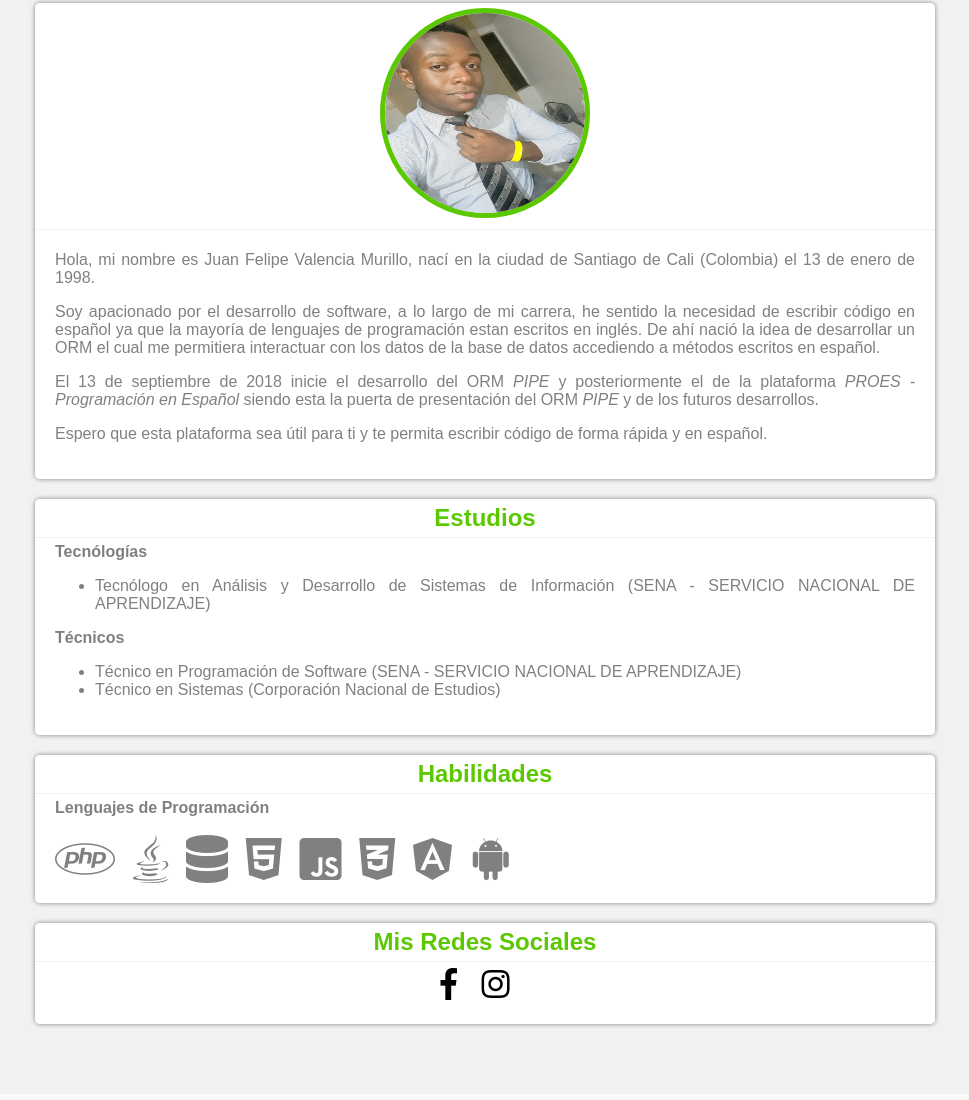
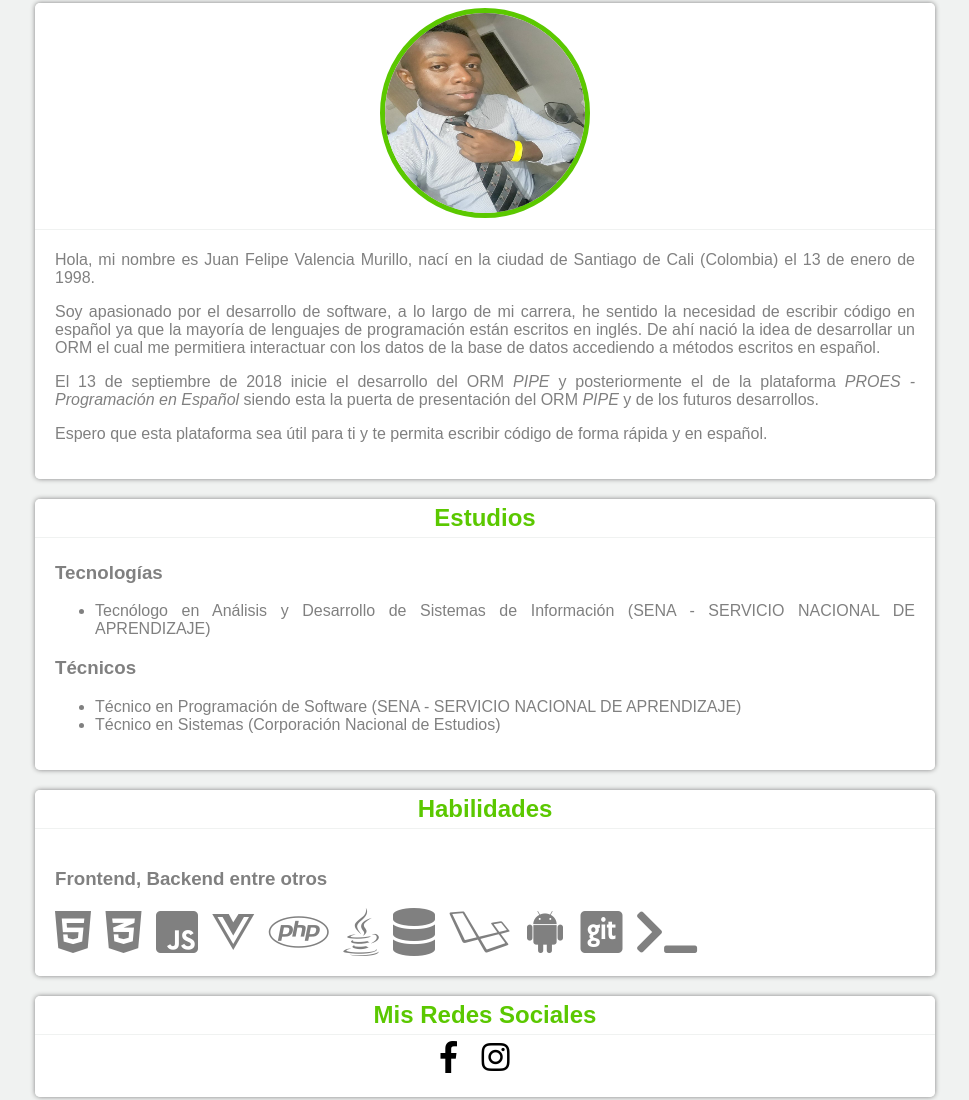
Before and after one commit to proesio/proes-web, a plain HTML site: page index.html at #!/desarrollador in a window 1280 px wide. Shown: the part 229-1329 px from the top of the page, without its empty margins (155-1124 px from the left). Drawn offline with Linux system fonts and the light colour scheme; a web font is replaced by a local one.

Commit message:
Desarrollador modificado.

```diff
--- a/paginas/desarrollador.html
+++ b/paginas/desarrollador.html
@@ -29,9 +29,35 @@
 		color:#5BC800;
 		font-size:200%;
 	}
+	.icono{
+		font-size:300%;
+		margin-right:10px;
+	}
+	.icono:hover{
+		color:#5BC800;
+		transition: 1s;
+	}
+	@media screen and (max-width:850px){
+		.icono{
+			font-size:200%;
+		}
+	}
+	@media screen and (max-width:682px){
+		.icono{
+			font-size:150%;
+		}
+	}
+	@media screen and (max-width:560px){
+		.icono{
+			font-size:100%;
+		}
+	}
 	@media screen and (max-width:500px){
 		.imagen-modal{
 			max-width:300px;
+		}
+		.texto{
+			font-size:80%;
 		}
 	}
 </style>
@@ -42,10 +68,10 @@
 		<div class="enc-info">
 			<center><img src="imagenes/perfil.jpg" onclick="abrirModal('foto_perfil')" class="perfil"/></center>
 		</div>
-		<div class="info">
-			</p>Hola, mi nombre es Juan Felipe Valencia Murillo, nací en la ciudad de Santiago de Cali (Colombia) el 13 de enero de 1998.</p>
+		<div class="info texto">
+			<p>Hola, mi nombre es Juan Felipe Valencia Murillo, nací en la ciudad de Santiago de Cali (Colombia) el 13 de enero de 1998.</p>
 			<p>
-			Soy apacionado por el desarrollo de software, a lo largo de mi carrera, he sentido la necesidad de escribir código en español ya que la mayoría de lenguajes de programación estan escritos en inglés.
+			Soy apasionado por el desarrollo de software, a lo largo de mi carrera, he sentido la necesidad de escribir código en español ya que la mayoría de lenguajes de programación están escritos en inglés.
 			De ahí nació la idea de desarrollar un ORM el cual me permitiera interactuar con los datos de la base de datos accediendo a métodos escritos en español.
 			</p>
 			<p>
@@ -60,12 +86,12 @@
 		<div class="enc-info">
 		Estudios
 		</div>
-		<div class="info">
-			<b>Tecnólogías</b>
+		<div class="info texto">
+			<h3>Tecnologías</h3>
 			<ul>
 			  <li>Tecnólogo en Análisis y Desarrollo de Sistemas de Información (SENA - SERVICIO NACIONAL DE APRENDIZAJE)</li>
 			</ul>
-			<b>Técnicos</b>
+			<h3>Técnicos</h3>
 			<ul>
 			  <li>Técnico en Programación de Software (SENA - SERVICIO NACIONAL DE APRENDIZAJE)</li>
 			  <li>Técnico en Sistemas (Corporación Nacional de Estudios)</li>
@@ -74,19 +100,24 @@
 	</div>
 	<div class="con-info">
 		<div class="enc-info">
-		Habilidades
+			Habilidades
 		</div>
-		<div class="info">
-			<b>Lenguajes de Programación</b>
-			<br><br>
-			<i class="fab fa-php" style="font-size:300%"></i>&nbsp;&nbsp;&nbsp;
-			<i class="fab fa-java" style="font-size:300%"></i>&nbsp;&nbsp;&nbsp;
-			<i class="fas fa-database" style="font-size:300%"></i>&nbsp;&nbsp;&nbsp;
-			<i class="fab fa-html5" style="font-size:300%"></i>&nbsp;&nbsp;&nbsp;
-			<i class="fab fa-js-square" style="font-size:300%"></i>&nbsp;&nbsp;&nbsp;
-			<i class="fab fa-css3-alt" style="font-size:300%"></i>&nbsp;&nbsp;&nbsp;
-			<i class="fab fa-angular" style="font-size:300%"></i>&nbsp;&nbsp;&nbsp;
-			<i class="fab fa-android" style="font-size:300%"></i>&nbsp;&nbsp;&nbsp;
+		<div class="info" style="padding:20px;">
+			<h3 class="texto">Frontend, Backend entre otros</h3>
+			<!--Frontend-->
+			<i class="fab fa-html5 icono"></i>
+			<i class="fab fa-css3-alt icono"></i>
+			<i class="fab fa-js-square icono"></i>
+			<i class="fab fa-vuejs icono"></i>
+			<!--Backend-->
+			<i class="fab fa-php icono"></i>
+			<i class="fab fa-java icono"></i>
+			<i class="fas fa-database icono"></i>
+			<i class="fab fa-laravel icono"></i>
+			<!--Otros-->
+			<i class="fab fa-android icono"></i>
+			<i class="fab fa-git-square icono"></i>
+			<i class="fas fa-terminal icono"></i>
 		</div>
 	</div>
 	<div class="con-info">
```
